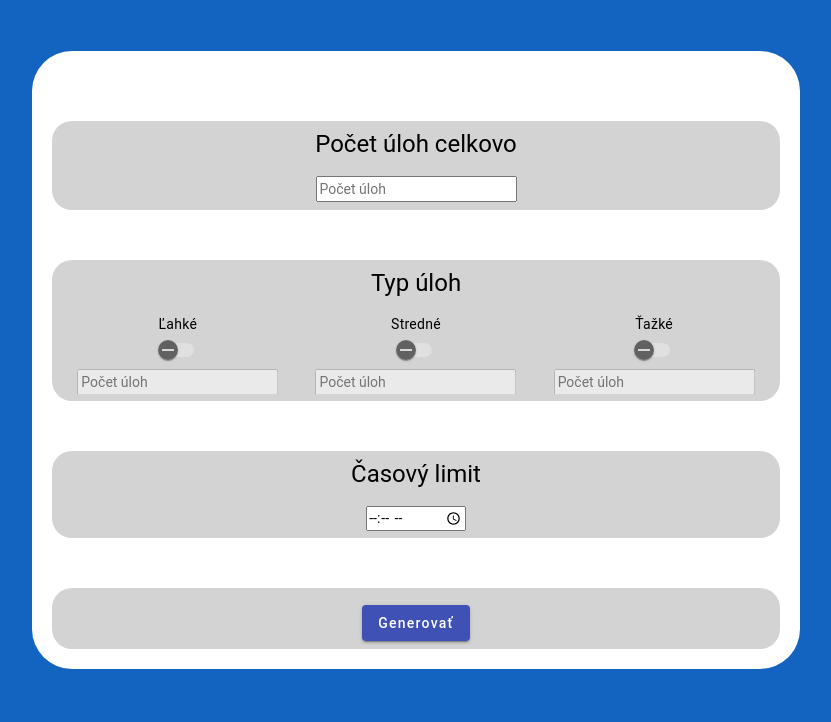
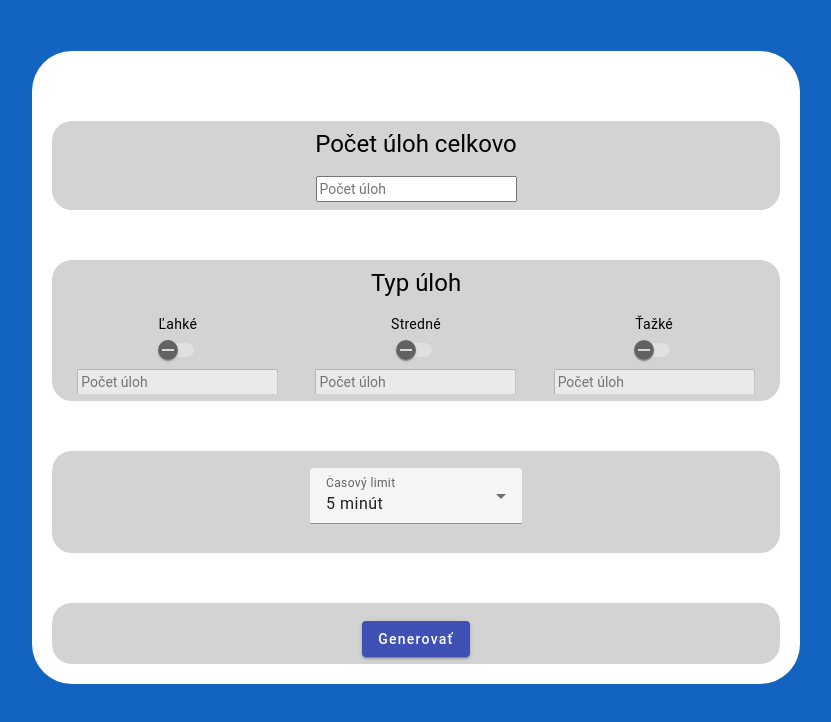
Before and after one commit to Shotgunxq/bp, an Angular app: page /menu in a window 1280 px wide. Both pictures are taken after a click on the button "Pisat test". Shown: the top 722 px of the page, without its empty margins (224-1055 px from the left). Built offline with nearby package versions, Linux system fonts and the light colour scheme.

Commit message:
fix: time selection adjustment

```diff
--- a/src/app/pages/test-creation/test-creation.component.html
+++ b/src/app/pages/test-creation/test-creation.component.html
@@ -73,10 +73,20 @@
       </mat-grid-tile>
     </mat-grid-list>
   </div>
-
+  <!--
   <div class="section">
     <h1 id="casovylimit">Časový limit</h1>
-    <input matInput type="time" />
+    <input matInput type="time" id="timeLimit" max="12:59" />
+  </div> -->
+  <div class="section">
+    <mat-form-field id="timeSelect" appearance="fill">
+      <mat-label>Časový limit</mat-label>
+      <mat-select [(value)]="selectedTime">
+        <mat-option *ngFor="let time of times" [value]="time"
+          >{{ time }} minút</mat-option
+        >
+      </mat-select>
+    </mat-form-field>
   </div>
 
   <div class="section">
--- a/src/app/pages/test-creation/test-creation.component.scss
+++ b/src/app/pages/test-creation/test-creation.component.scss
@@ -55,3 +55,7 @@ span {
   border-color: red; /* Style for invalid input */
   background-color: rgba(255, 0, 0, 0.203);
 }
+
+#timeSelect {
+  margin-top: 10px;
+}
--- a/src/app/pages/test-creation/test-creation.component.ts
+++ b/src/app/pages/test-creation/test-creation.component.ts
@@ -8,6 +8,9 @@ import { Router } from "@angular/router";
   styleUrl: "./test-creation.component.scss",
 })
 export class TestCreationComponent {
+  times: number[] = [5, 10, 15, 20, 25, 30, 35, 40, 45, 50, 55, 60];
+  selectedTime: number = 5; // Default selected time
+
   isEasyEnabled: boolean = false;
   isMediumEnabled: boolean = false;
   isHardEnabled: boolean = false;
@@ -27,6 +30,18 @@ export class TestCreationComponent {
     private router: Router,
     private http: HttpClient,
   ) {}
+
+  // limitTimeInput(event: Event) {
+  //   const inputElement = event.target as HTMLInputElement;
+  //   const maxTime = "60:00"; // Maximum time allowed (60 minutes)
+  //   if (inputElement.value > maxTime) {
+  //     inputElement.value = maxTime;
+  //   }
+  // }
+
+  validateTime(): boolean {
+    return this.selectedTime >= 5 && this.selectedTime <= 60;
+  }
 
   validateTotalExerciseCount(): boolean {
     const totalExerciseInput = document.getElementById(
```
Also changed, not shown: src/app/app.module.ts (+7 -1 lines).
